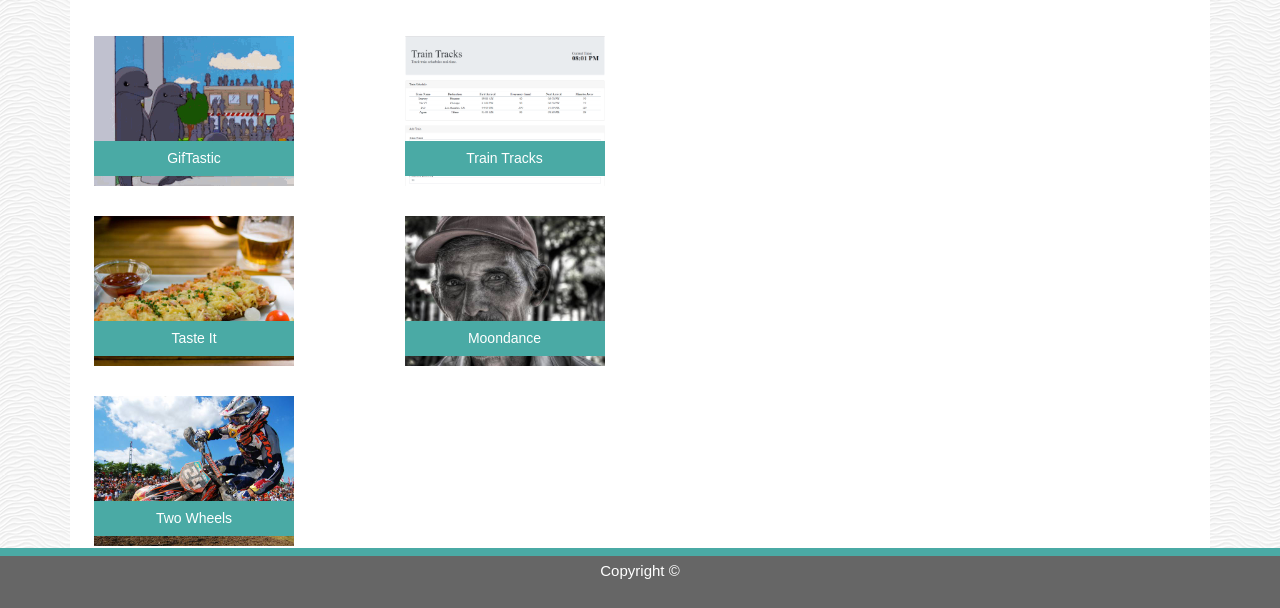
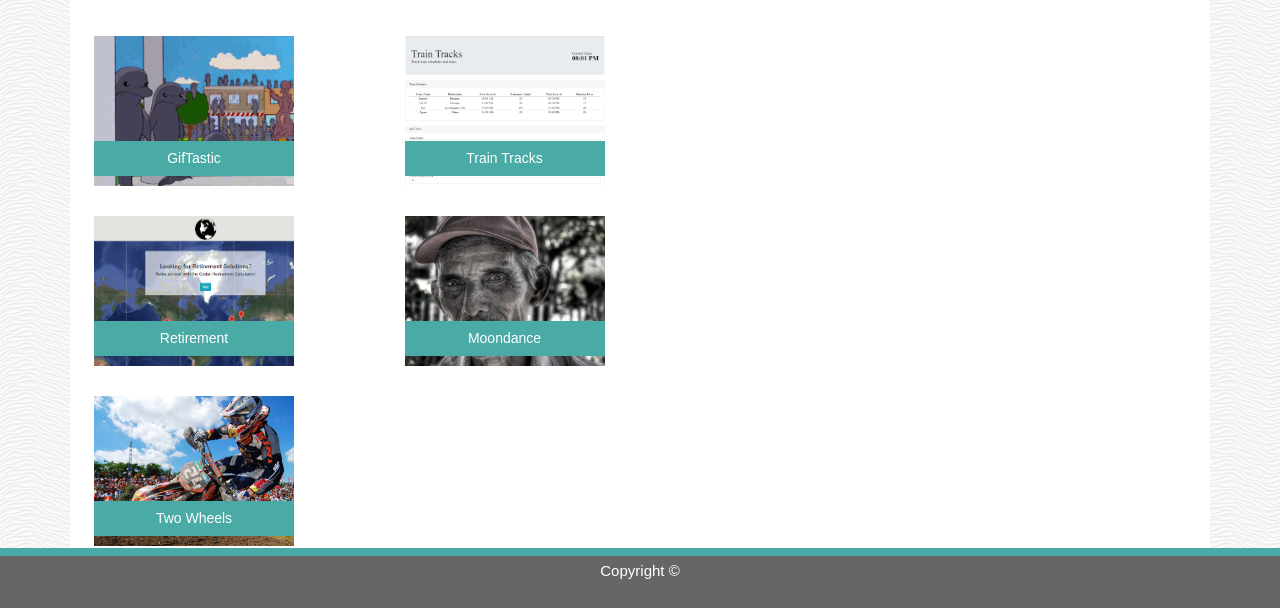
Before and after one commit to ph4044/Portfolio-01, a plain HTML site: page portfolio.html in a window 1280 px wide. Shown: the part 192-800 px from the top of the page. Drawn offline with nearby package versions, Linux system fonts and the light colour scheme.

Commit message:
added project 1

```diff
--- a/assets/css/style.css
+++ b/assets/css/style.css
@@ -194,7 +194,7 @@ h3{
     width: 200px;
     height: 150px;
     float: left;
-    background: url(../images/food-ph.jpg);
+    background: url(../images/retirement.PNG);
     background-size: cover;
     position: relative;
 }
--- a/portfolio.html
+++ b/portfolio.html
@@ -74,7 +74,7 @@
              <!-- Left Column -->
             <div class="col-md-3">
                 <div id="pic-cont3">
-                    <h2 class="titles">Taste It</h2>
+                    <h2 class="titles"><a id="link-work" href="https://ph4044.github.io/Project1/">Retirement</a></h2>
                 </div>
             </div>
             <!-- Right Column -->
```
Also changed, not shown: assets/images/retirement.PNG (added).
